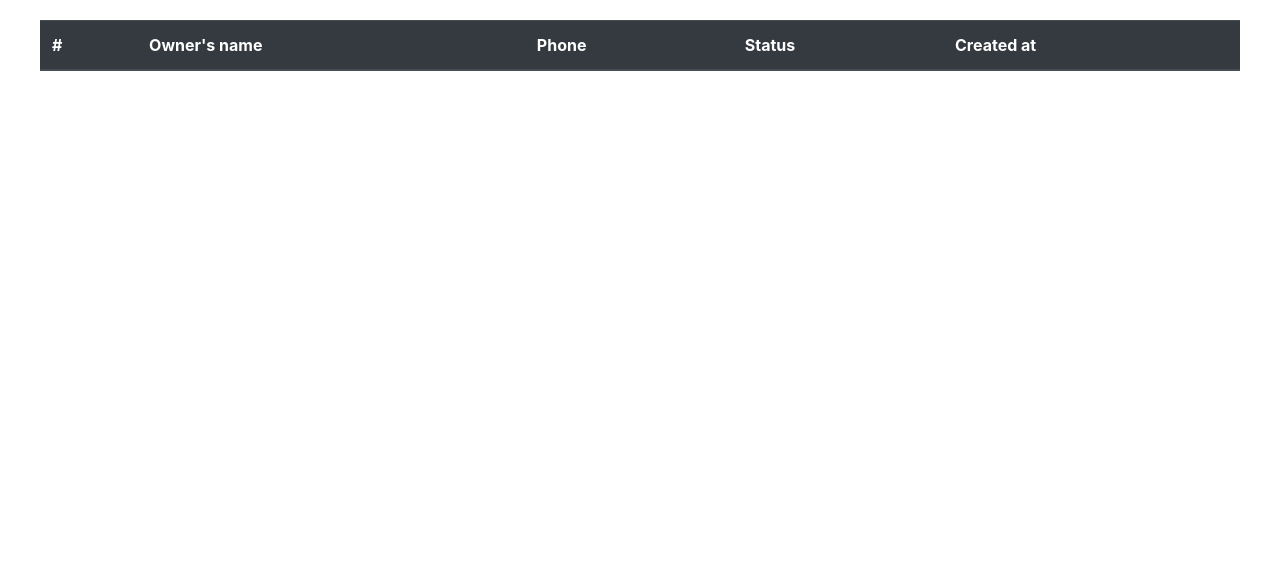
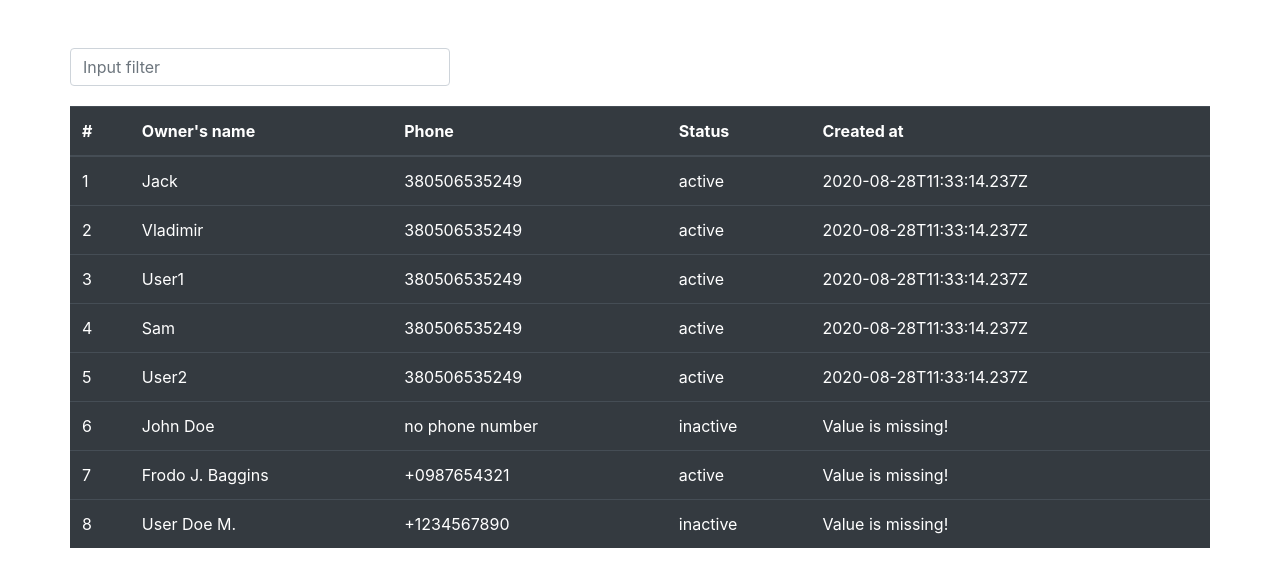
Before and after one commit to sergeykatelyna/todo_app__roman_holubkov, a website built with webpack: page src/index.html in a window 1280 px wide. Built offline with nearby package versions, Linux system fonts and the light colour scheme.

Commit message:
Improved todo_app script

```diff
--- a/src/app/index.js
+++ b/src/app/index.js
@@ -8,7 +8,7 @@ const users = [
     },
     createdAt: '2020-08-28T11:33:14.237Z',
     id: '23cff83e-4ed4-43a5-ae63-a31310a1076a',
-    name: 'User1',
+    name: 'Jack',
   },
   {
     active: true,
@@ -17,16 +17,7 @@ const users = [
     },
     createdAt: '2020-08-28T11:33:14.237Z',
     id: '23cff83e-4ed4-43a5-ae63-a31310a1076a',
-    name: 'User2',
-  },
-  {
-    active: true,
-    contact: {
-      phoneNumber: '380506535249',
-    },
-    createdAt: '2020-08-28T11:33:14.237Z',
-    id: '23cff83e-4ed4-43a5-ae63-a31310a1076a',
-    name: 'User3',
+    name: 'Vladimir',
   },
   {
     active: true,
@@ -44,8 +35,93 @@ const users = [
     },
     createdAt: '2020-08-28T11:33:14.237Z',
     id: '23cff83e-4ed4-43a5-ae63-a31310a1076a',
-    name: 'User4',
+    name: 'Sam',
+  },
+  {
+    active: true,
+    contact: {
+      phoneNumber: '380506535249',
+    },
+    createdAt: '2020-08-28T11:33:14.237Z',
+    id: '23cff83e-4ed4-43a5-ae63-a31310a1076a',
+    name: 'User2',
+  },
+  {
+    active: false,
+    id: '12345',
+    name: 'John Doe',
+  },
+  {
+    active: true,
+    id: '007',
+    name: 'Frodo J. Baggins',
+    contact: {
+      phoneNumber: '+0987654321',
+    },
+  },
+  {
+    active: false,
+    id: '00000',
+    name: 'User Doe M.',
+    contact: {
+      phoneNumber: '+1234567890',
+    },
   },
 ];
 
-console.log(users);
+const tBody = document.getElementsByTagName('tbody')[0];
+const input = document.querySelector('input.form-control');
+
+function showValue(value) {
+  return value || 'Value is missing!';
+}
+
+function showUsers(usersToShow) {
+  let counter = 0;
+
+  usersToShow.forEach((user) => {
+    const {
+      active,
+      contact,
+      createdAt,
+      name,
+    } = user;
+    const number = contact?.phoneNumber || 'no phone number';
+
+    const newTr = document.createElement('TR');
+    newTr.insertAdjacentHTML('afterbegin', `
+      <td>${counter += 1}</td>
+      <td>${showValue(name)}</td>
+      <td>${showValue(number)}</td>
+      <td>${(active) ? 'active' : 'inactive'}</td>
+      <td>${showValue(createdAt)}</td>
+    `);
+    tBody.append(newTr);
+  });
+}
+
+// Функция filterUsers выбирает всех пользователей
+// у которых хотя бы часть имени совпадает с инпутом.
+function filterUsers(usersToFilter, entry) {
+  const filteredUsers = usersToFilter.filter((user) => {
+    const entryParts = entry.toLowerCase().trim().split(' ');
+    const nameParts = user.name.toLowerCase().trim().split(' ');
+
+    const DoesSomeEntryMatch = entryParts.every((entryPart) => {
+      const DoesSomeEntryPartMatch = nameParts.some((namePart) => namePart.startsWith(entryPart));
+      return DoesSomeEntryPartMatch;
+    });
+    return DoesSomeEntryMatch;
+  });
+  return filteredUsers;
+}
+
+showUsers(users);
+
+input.addEventListener('input', (e) => {
+  const entry = e.target.value;
+  const filteredUsers = filterUsers(users, entry);
+
+  tBody.innerHTML = '';
+  showUsers(filteredUsers);
+});
--- a/src/index.html
+++ b/src/index.html
@@ -7,8 +7,12 @@
   <link href="https://fonts.googleapis.com/icon?family=Material+Icons" rel="stylesheet">
 </head>
 <body>
-  <div class="table-app">
-    <table class="table table-dark">
+  <div class="table-app container mt-5">
+    <div class="row">
+      <input type="text" value="" placeholder="Input filter" class="col-4 form-control">
+    </div>
+    <div class="row">
+      <table class="col table table-dark table-hover">
         <thead>
           <tr>
             <th scope="col">#</th>
@@ -22,5 +26,6 @@
         </tbody>
       </table>
     </div>
+  </div>
 </body>
 </html>
```
Lines whose indentation alone changed are shown as unchanged.
